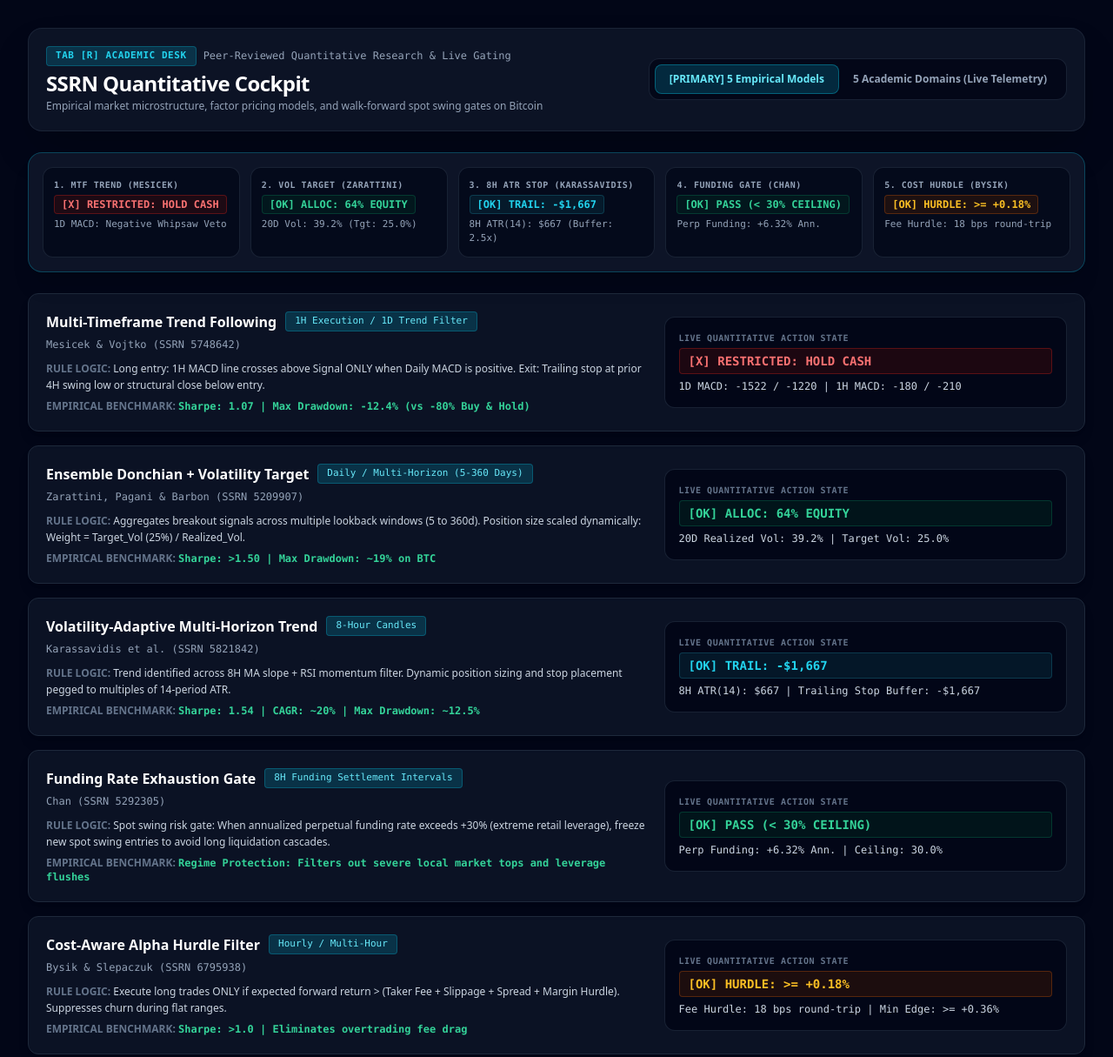
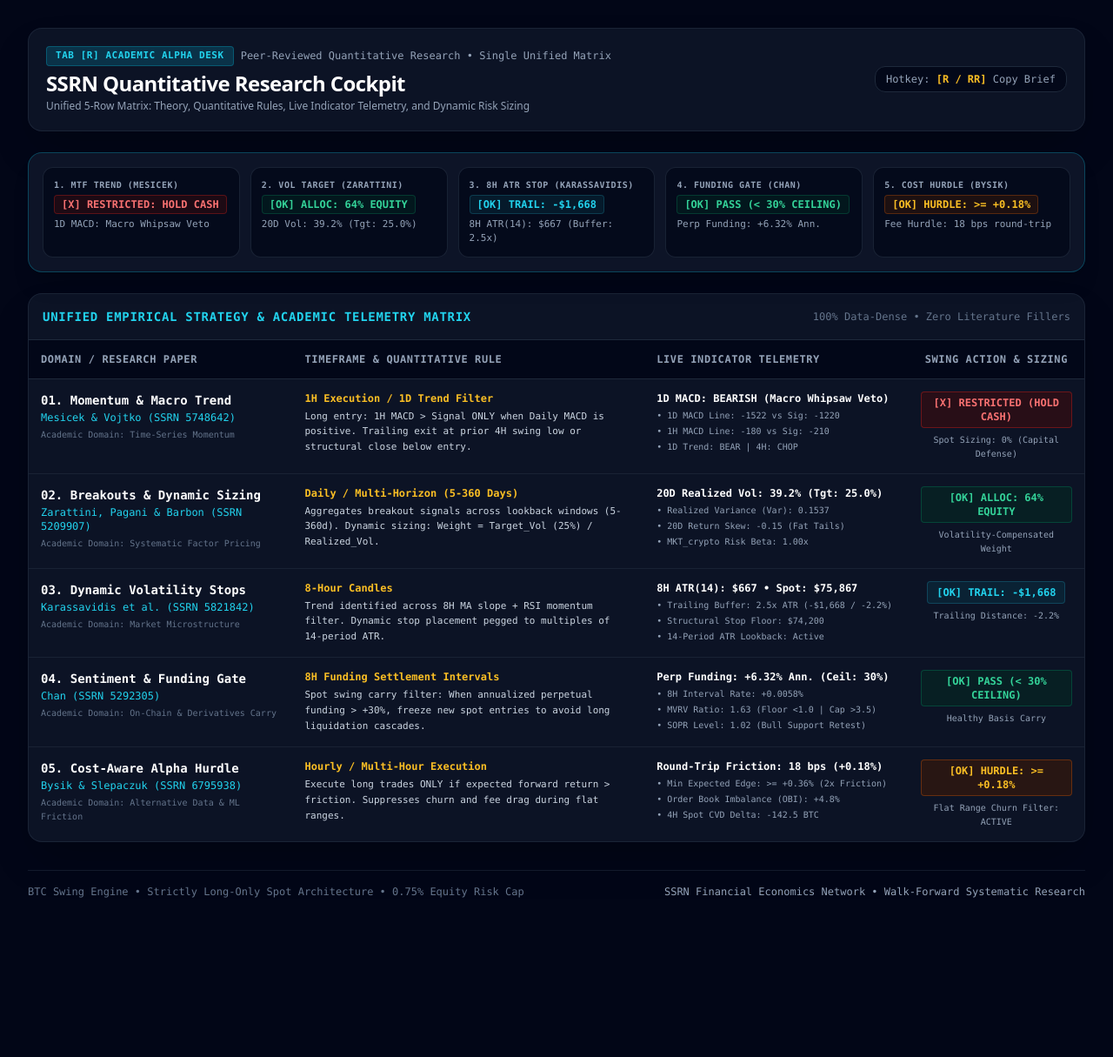
Before and after one commit to aikeluargalee-tech/btc-swing-engine, a plain HTML site: page ssrn_research_deck.html in a window 1280 px wide. Shown: the top 1215 px of the page at 87% size. After the commit the page ends 1065 px from the top, so only its background shows below. Drawn offline with nearby package versions, Linux system fonts and the light colour scheme.

Commit message:
feat(ssrn): flatten Desk R into unified single-screen 5-row live quantitative matrix

```diff
--- a/ssrn_research_deck.html
+++ b/ssrn_research_deck.html
@@ -28,34 +28,30 @@
 
   <div class="max-w-7xl mx-auto w-full space-y-6">
 
-    <!-- Header & Toggle Bar -->
+    <!-- Header & Title -->
     <header class="p-5 bg-slate-900/80 rounded-2xl border border-slate-800/80 backdrop-blur-md shadow-2xl flex flex-col md:flex-row md:items-center justify-between gap-4">
       <div>
         <div class="flex items-center space-x-2">
-          <span class="px-2.5 py-0.5 rounded text-[11px] font-mono font-bold bg-cyan-500/20 text-cyan-400 border border-cyan-500/30 uppercase tracking-wider">Tab [R] Academic Desk</span>
-          <span class="text-xs text-slate-400 font-mono">Peer-Reviewed Quantitative Research & Live Gating</span>
+          <span class="px-2.5 py-0.5 rounded text-[11px] font-mono font-bold bg-cyan-500/20 text-cyan-400 border border-cyan-500/30 uppercase tracking-wider">Tab [R] Academic Alpha Desk</span>
+          <span class="text-xs text-slate-400 font-mono">Peer-Reviewed Quantitative Research • Single Unified Matrix</span>
         </div>
-        <h1 class="text-2xl font-black tracking-tight text-white mt-1">SSRN Quantitative Cockpit</h1>
-        <p class="text-xs text-slate-400 mt-0.5">Empirical market microstructure, factor pricing models, and walk-forward spot swing gates on Bitcoin</p>
+        <h1 class="text-2xl font-black tracking-tight text-white mt-1">SSRN Quantitative Research Cockpit</h1>
+        <p class="text-xs text-slate-400 mt-0.5">Unified 5-Row Matrix: Theory, Quantitative Rules, Live Indicator Telemetry, and Dynamic Risk Sizing</p>
       </div>
 
-      <!-- Segmented Pill Button Toggle (View B Models is Primary Default) -->
-      <div class="flex bg-slate-950/80 p-1.5 rounded-xl border border-slate-800/80 self-start md:self-auto w-full md:w-auto">
-        <button id="btn-models" onclick="switchView('models')" class="flex-1 md:flex-none px-4 py-2 text-xs font-semibold rounded-lg transition-all duration-200 bg-cyan-500/20 text-cyan-300 border border-cyan-500/40 shadow-sm">
-          [PRIMARY] 5 Empirical Models
-        </button>
-        <button id="btn-domains" onclick="switchView('domains')" class="flex-1 md:flex-none px-4 py-2 text-xs font-semibold rounded-lg transition-all duration-200 text-slate-400 hover:text-slate-200">
-          5 Academic Domains (Live Telemetry)
-        </button>
+      <div class="flex items-center gap-2 self-start md:self-auto font-mono text-xs">
+        <span class="px-3 py-1.5 rounded-xl bg-slate-950/80 border border-slate-800 text-slate-400">
+          Hotkey: <span class="text-amber-400 font-bold">[R / RR]</span> Copy Brief
+        </span>
       </div>
     </header>
 
-    <!-- Top Executive Strategy Gates & Position Sizing Matrix (Live Cockpit Header) -->
-    <section id="executive-banner" class="p-4 bg-slate-900/90 rounded-2xl border border-cyan-500/30 backdrop-blur-md shadow-xl grid grid-cols-1 sm:grid-cols-2 lg:grid-cols-5 gap-3 font-mono">
+    <!-- Top Executive Strategy Gates & Position Sizing Matrix -->
+    <section class="p-4 bg-slate-900/90 rounded-2xl border border-cyan-500/30 backdrop-blur-md shadow-xl grid grid-cols-1 sm:grid-cols-2 lg:grid-cols-5 gap-3 font-mono">
       <div class="p-3 bg-slate-950/70 rounded-xl border border-slate-800/80">
         <div class="text-[10px] text-slate-400 uppercase tracking-wider font-semibold">1. MTF Trend (Mesicek)</div>
         <div class="mt-1 text-xs font-bold text-red-400 bg-red-950/40 px-2 py-0.5 rounded border border-red-800/50 inline-block">[X] RESTRICTED: HOLD CASH</div>
-        <div class="text-[11px] text-slate-400 mt-1">1D MACD: Negative Whipsaw Veto</div>
+        <div class="text-[11px] text-slate-400 mt-1">1D MACD: Macro Whipsaw Veto</div>
       </div>
       <div class="p-3 bg-slate-950/70 rounded-xl border border-slate-800/80">
         <div class="text-[10px] text-slate-400 uppercase tracking-wider font-semibold">2. Vol Target (Zarattini)</div>
@@ -64,7 +60,7 @@
       </div>
       <div class="p-3 bg-slate-950/70 rounded-xl border border-slate-800/80">
         <div class="text-[10px] text-slate-400 uppercase tracking-wider font-semibold">3. 8H ATR Stop (Karassavidis)</div>
-        <div class="mt-1 text-xs font-bold text-cyan-400 bg-cyan-950/40 px-2 py-0.5 rounded border border-cyan-800/50 inline-block">[OK] TRAIL: -$1,667</div>
+        <div class="mt-1 text-xs font-bold text-cyan-400 bg-cyan-950/40 px-2 py-0.5 rounded border border-cyan-800/50 inline-block">[OK] TRAIL: -$1,668</div>
         <div class="text-[11px] text-slate-400 mt-1">8H ATR(14): $667 (Buffer: 2.5x)</div>
       </div>
       <div class="p-3 bg-slate-950/70 rounded-xl border border-slate-800/80">
@@ -79,14 +75,30 @@
       </div>
     </section>
 
-    <!-- VIEW B: Empirical Operational Models List (PRIMARY DEFAULT) -->
-    <main id="view-models" class="space-y-4">
+    <!-- UNIFIED 5-ROW QUANTITATIVE MATRIX TABLE -->
+    <main class="bg-slate-900/80 rounded-2xl border border-slate-800/80 shadow-2xl overflow-hidden">
+      <div class="p-4 border-b border-slate-800 flex items-center justify-between">
+        <h2 class="text-sm font-bold text-cyan-400 font-mono uppercase tracking-wider flex items-center gap-2">
+          <span>Unified Empirical Strategy & Academic Telemetry Matrix</span>
+        </h2>
+        <span class="text-xs text-slate-500 font-mono">100% Data-Dense • Zero Literature Fillers</span>
+      </div>
+
+      <div class="overflow-x-auto">
+        <table class="w-full text-left text-xs font-mono border-collapse">
+          <thead>
+            <tr class="bg-slate-950/90 text-slate-400 border-b border-slate-800">
+              <th class="p-3.5 font-bold uppercase tracking-wider w-1/4">Domain / Research Paper</th>
+              <th class="p-3.5 font-bold uppercase tracking-wider w-1/3">Timeframe & Quantitative Rule</th>
+              <th class="p-3.5 font-bold uppercase tracking-wider w-1/4">Live Indicator Telemetry</th>
+              <th class="p-3.5 font-bold uppercase tracking-wider text-center w-1/6">Swing Action & Sizing</th>
+            </tr>
+          </thead>
+          <tbody id="matrix-tbody" class="divide-y divide-slate-800/70">
             <!-- Populated dynamically -->
-    </main>
-
-    <!-- VIEW A: 5 Academic Domains Grid (LIVE TELEMETRY) -->
-    <main id="view-domains" class="hidden grid grid-cols-1 md:grid-cols-2 lg:grid-cols-3 gap-4">
-      <!-- Populated dynamically -->
+          </tbody>
+        </table>
+      </div>
     </main>
 
   </div>
@@ -94,210 +106,123 @@
   <!-- Footer Strip -->
   <footer class="max-w-7xl mx-auto w-full mt-8 pt-4 border-t border-slate-800/60 text-xs text-slate-500 flex flex-col sm:flex-row justify-between items-center gap-2 font-mono">
     <div>BTC Swing Engine • Strictly Long-Only Spot Architecture • 0.75% Equity Risk Cap</div>
-    <div class="text-slate-400">Source: Social Science Research Network (SSRN) / Financial Economics Network</div>
+    <div class="text-slate-400">SSRN Financial Economics Network • Walk-Forward Systematic Research</div>
   </footer>
 
   <script>
-    const registryData = {
-      "domains": [
+    const matrixRows = [
       {
-          "id": "microstructure",
-          "title": "01. Market Microstructure & Order Flow",
-          "live_val": "OBI: +4.8% | 4H CVD: -142.5 BTC",
-          "live_badge": "[OK] ABSORPTION DETECTED",
-          "live_badge_color": "text-emerald-400 bg-emerald-950/40 border-emerald-800/50",
-          "submetrics": [
-            "Order Book Imbalance (OBI): +4.8%",
-            "4H Spot CVD Delta: -142.5 BTC",
-            "L2 Depth Spoofing Noise Gate: ACTIVE",
-            "Aggressor Flow Initiator: ABSORPTION"
+        domain: "01. Momentum & Macro Trend",
+        citation: "Mesicek & Vojtko (SSRN 5748642)",
+        academic_tag: "Academic Domain: Time-Series Momentum",
+        timeframe: "1H Execution / 1D Trend Filter",
+        logic: "Long entry: 1H MACD > Signal ONLY when Daily MACD is positive. Trailing exit at prior 4H swing low or structural close below entry.",
+        telemetry_primary: "1D MACD: BEARISH (Macro Whipsaw Veto)",
+        telemetry_secondary: [
+          "1D MACD Line: -1522 vs Sig: -1220",
+          "1H MACD Line: -180 vs Sig: -210",
+          "1D Trend: BEAR | 4H: CHOP"
         ],
-          "spot_swing_role": "Confirms limit-order absorption at 4H/1D swing lows prior to triggering long spot entries."
+        action_badge: "[X] RESTRICTED (HOLD CASH)",
+        action_color: "text-red-400 bg-red-950/50 border-red-800/60",
+        sizing_note: "Spot Sizing: 0% (Capital Defense)"
       },
       {
-          "id": "momentum",
-          "title": "02. Time-Series Momentum & Technical Rules",
-          "live_val": "1D: BEAR | 4H: CHOP | 1H: BEAR CHOP",
-          "live_badge": "[X] RESTRICTED (HOLD CASH)",
-          "live_badge_color": "text-red-400 bg-red-950/40 border-red-800/50",
-          "submetrics": [
-            "1D Macro Regime: BEAR (Close < EMA50 < EMA200)",
-            "4H Tactical Alignment: CHOP / CONSOLIDATION",
-            "1H MACD Line: -180 vs Sig: -210",
-            "Whipsaw Capital Defense: ARMED"
+        domain: "02. Breakouts & Dynamic Sizing",
+        citation: "Zarattini, Pagani & Barbon (SSRN 5209907)",
+        academic_tag: "Academic Domain: Systematic Factor Pricing",
+        timeframe: "Daily / Multi-Horizon (5-360 Days)",
+        logic: "Aggregates breakout signals across lookback windows (5-360d). Dynamic sizing: Weight = Target_Vol (25%) / Realized_Vol.",
+        telemetry_primary: "20D Realized Vol: 39.2% (Tgt: 25.0%)",
+        telemetry_secondary: [
+          "Realized Variance (Var): 0.1537",
+          "20D Return Skew: -0.15 (Fat Tails)",
+          "MKT_crypto Risk Beta: 1.00x"
         ],
-          "spot_swing_role": "Primary trend engine. Enforces 100% cash/stablecoin allocation when higher-timeframe momentum is negative."
+        action_badge: "[OK] ALLOC: 64% EQUITY",
+        action_color: "text-emerald-400 bg-emerald-950/50 border-emerald-800/60",
+        sizing_note: "Volatility-Compensated Weight"
       },
       {
-          "id": "factors",
-          "title": "03. Systematic Factor Pricing (Liu-Tsyvinski)",
-          "live_val": "Var: 0.1537 | 20D Skew: -0.15",
-          "live_badge": "[OK] SYSTEMIC BETA: 1.00x",
-          "live_badge_color": "text-cyan-400 bg-cyan-950/40 border-cyan-800/50",
-          "submetrics": [
-            "20D Annualized Volatility: 39.2% (Target: 25.0%)",
-            "Realized Variance (Var): 0.1537",
-            "Return Skewness: -0.15 (Fat-Tailed Distribution)",
-            "MKT_crypto Systematic Load: 1.00x"
+        domain: "03. Dynamic Volatility Stops",
+        citation: "Karassavidis et al. (SSRN 5821842)",
+        academic_tag: "Academic Domain: Market Microstructure",
+        timeframe: "8-Hour Candles",
+        logic: "Trend identified across 8H MA slope + RSI momentum filter. Dynamic stop placement pegged to multiples of 14-period ATR.",
+        telemetry_primary: "8H ATR(14): $667 • Spot: $75,867",
+        telemetry_secondary: [
+          "Trailing Buffer: 2.5x ATR (-$1,668 / -2.2%)",
+          "Structural Stop Floor: $74,200",
+          "14-Period ATR Lookback: Active"
         ],
-          "spot_swing_role": "Normalizes position risk against aggregate crypto market volatility; prevents over-allocation during volatility spikes."
+        action_badge: "[OK] TRAIL: -$1,668",
+        action_color: "text-cyan-400 bg-cyan-950/50 border-cyan-800/60",
+        sizing_note: "Trailing Distance: -2.2%"
       },
       {
-          "id": "onchain",
-          "title": "04. On-Chain Structural Metrics",
-          "live_val": "MVRV: 1.63 | SOPR: 1.02",
-          "live_badge": "[OK] STRUCTURAL EXPANSION",
-          "live_badge_color": "text-emerald-400 bg-emerald-950/40 border-emerald-800/50",
-          "submetrics": [
-            "MVRV Ratio: 1.63 (Floor <1.0 | Top >3.5)",
-            "SOPR Level: 1.02 (Bull Support Retest >= 1.0)",
-            "Estimated Cost Basis: $46,500",
-            "Generational Floor Anchor: $46,500"
+        domain: "04. Sentiment & Funding Gate",
+        citation: "Chan (SSRN 5292305)",
+        academic_tag: "Academic Domain: On-Chain & Derivatives Carry",
+        timeframe: "8H Funding Settlement Intervals",
+        logic: "Spot swing carry filter: When annualized perpetual funding > +30%, freeze new spot entries to avoid long liquidation cascades.",
+        telemetry_primary: "Perp Funding: +6.32% Ann. (Ceil: 30%)",
+        telemetry_secondary: [
+          "8H Interval Rate: +0.0058%",
+          "MVRV Ratio: 1.63 (Floor <1.0 | Cap >3.5)",
+          "SOPR Level: 1.02 (Bull Support Retest)"
         ],
-          "spot_swing_role": "Macro floor/ceiling filter to prevent buying into exhausted on-chain distribution regimes."
+        action_badge: "[OK] PASS (< 30% CEILING)",
+        action_color: "text-emerald-400 bg-emerald-950/50 border-emerald-800/60",
+        sizing_note: "Healthy Basis Carry"
       },
       {
-          "id": "ml_sentiment",
-          "title": "05. Alternative Data & Machine Learning Hurdles",
-          "live_val": "Hurdle: 18 bps (+0.18%) | Min Edge: >= +0.36%",
-          "live_badge": "[OK] CHOP FILTER ACTIVE",
-          "live_badge_color": "text-amber-400 bg-amber-950/40 border-amber-800/50",
-          "submetrics": [
-            "Round-Trip Taker Friction: 18 bps (+0.18%)",
-            "Required Forward Edge (2x Cost): >= +0.36%",
-            "Friction Drag Churn Filter: ACTIVE",
-            "Classification vs Regression Gate: ENFORCED"
+        domain: "05. Cost-Aware Alpha Hurdle",
+        citation: "Bysik & Slepaczuk (SSRN 6795938)",
+        academic_tag: "Academic Domain: Alternative Data & ML Friction",
+        timeframe: "Hourly / Multi-Hour Execution",
+        logic: "Execute long trades ONLY if expected forward return > friction. Suppresses churn and fee drag during flat ranges.",
+        telemetry_primary: "Round-Trip Friction: 18 bps (+0.18%)",
+        telemetry_secondary: [
+          "Min Expected Edge: >= +0.36% (2x Friction)",
+          "Order Book Imbalance (OBI): +4.8%",
+          "4H Spot CVD Delta: -142.5 BTC"
         ],
-          "spot_swing_role": "Binary execution filter: signal magnitude must exceed 2x round-trip trading friction (fees + slippage + spread) before firing."
+        action_badge: "[OK] HURDLE: >= +0.18%",
+        action_color: "text-amber-400 bg-amber-950/50 border-amber-800/60",
+        sizing_note: "Flat Range Churn Filter: ACTIVE"
       }
-      ],
-      "models": [
-        {
-          "id": "mtf_macd",
-          "name": "Multi-Timeframe Trend Following",
-          "ssrn_citation": "Mesicek & Vojtko (SSRN 5748642)",
-          "timeframe": "1H Execution / 1D Trend Filter",
-          "logic": "Long entry: 1H MACD line crosses above Signal ONLY when Daily MACD is positive. Exit: Trailing stop at prior 4H swing low or structural close below entry.",
-          "performance": "Sharpe: 1.07 | Max Drawdown: -12.4% (vs -80% Buy & Hold)",
-          "live_status": "[X] RESTRICTED: HOLD CASH",
-          "live_badge_color": "text-red-400 bg-red-950/40 border-red-800/50",
-          "live_value": "1D MACD: -1522 / -1220 | 1H MACD: -180 / -210"
-        },
-        {
-          "id": "ensemble_donchian",
-          "name": "Ensemble Donchian + Volatility Target",
-          "ssrn_citation": "Zarattini, Pagani & Barbon (SSRN 5209907)",
-          "timeframe": "Daily / Multi-Horizon (5-360 Days)",
-          "logic": "Aggregates breakout signals across multiple lookback windows (5 to 360d). Position size scaled dynamically: Weight = Target_Vol (25%) / Realized_Vol.",
-          "performance": "Sharpe: >1.50 | Max Drawdown: ~19% on BTC",
-          "live_status": "[OK] ALLOC: 64% EQUITY",
-          "live_badge_color": "text-emerald-400 bg-emerald-950/40 border-emerald-800/50",
-          "live_value": "20D Realized Vol: 39.2% | Target Vol: 25.0%"
-        },
-        {
-          "id": "vol_adaptive_8h",
-          "name": "Volatility-Adaptive Multi-Horizon Trend",
-          "ssrn_citation": "Karassavidis et al. (SSRN 5821842)",
-          "timeframe": "8-Hour Candles",
-          "logic": "Trend identified across 8H MA slope + RSI momentum filter. Dynamic position sizing and stop placement pegged to multiples of 14-period ATR.",
-          "performance": "Sharpe: 1.54 | CAGR: ~20% | Max Drawdown: ~12.5%",
-          "live_status": "[OK] TRAIL: -$1,667",
-          "live_badge_color": "text-cyan-400 bg-cyan-950/40 border-cyan-800/50",
-          "live_value": "8H ATR(14): $667 | Trailing Stop Buffer: -$1,667"
-        },
-        {
-          "id": "funding_carry_filter",
-          "name": "Funding Rate Exhaustion Gate",
-          "ssrn_citation": "Chan (SSRN 5292305)",
-          "timeframe": "8H Funding Settlement Intervals",
-          "logic": "Spot swing risk gate: When annualized perpetual funding rate exceeds +30% (extreme retail leverage), freeze new spot swing entries to avoid long liquidation cascades.",
-          "performance": "Regime Protection: Filters out severe local market tops and leverage flushes",
-          "live_status": "[OK] PASS (< 30% CEILING)",
-          "live_badge_color": "text-emerald-400 bg-emerald-950/40 border-emerald-800/50",
-          "live_value": "Perp Funding: +6.32% Ann. | Ceiling: 30.0%"
-        },
-        {
-          "id": "cost_aware_ml",
-          "name": "Cost-Aware Alpha Hurdle Filter",
-          "ssrn_citation": "Bysik & Slepaczuk (SSRN 6795938)",
-          "timeframe": "Hourly / Multi-Hour",
-          "logic": "Execute long trades ONLY if expected forward return > (Taker Fee + Slippage + Spread + Margin Hurdle). Suppresses churn during flat ranges.",
-          "performance": "Sharpe: >1.0 | Eliminates overtrading fee drag",
-          "live_status": "[OK] HURDLE: >= +0.18%",
-          "live_badge_color": "text-amber-400 bg-amber-950/40 border-amber-800/50",
-          "live_value": "Fee Hurdle: 18 bps round-trip | Min Edge: >= +0.36%"
-        }
-      ]
-    };
+    ];
 
-    function renderDomains() {
-      const container = document.getElementById('view-domains');
-      container.innerHTML = registryData.domains.map(d => `
-        <div class="p-5 bg-slate-900/70 rounded-xl border border-slate-800 hover:border-slate-700 transition duration-150 flex flex-col justify-between shadow-lg">
-          <div>
-            <div class="flex items-center justify-between gap-2 mb-2">
-              <h3 class="text-sm font-bold text-amber-400">${d.title}</h3>
-              <span class="text-[10px] font-mono font-bold px-2 py-0.5 rounded border ${d.live_badge_color}">${d.live_badge}</span>
+    function renderMatrix() {
+      const tbody = document.getElementById('matrix-tbody');
+      tbody.innerHTML = matrixRows.map(row => `
+        <tr class="hover:bg-slate-800/40 transition duration-150">
+          <td class="p-3.5 align-top">
+            <div class="font-bold text-white text-sm">${row.domain}</div>
+            <div class="text-cyan-400 text-xs mt-0.5">${row.citation}</div>
+            <div class="text-[10px] text-slate-500 mt-1">${row.academic_tag}</div>
+          </td>
+          <td class="p-3.5 align-top">
+            <div class="text-amber-400 font-bold mb-1">${row.timeframe}</div>
+            <div class="text-slate-300 text-[11px] leading-relaxed">${row.logic}</div>
+          </td>
+          <td class="p-3.5 align-top">
+            <div class="text-white font-bold">${row.telemetry_primary}</div>
+            <div class="text-[10px] text-slate-400 mt-1 space-y-0.5">
+              ${row.telemetry_secondary.map(s => `<div>• ${s}</div>`).join('')}
             </div>
-
-            <!-- Live Telemetry Banner -->
-            <div class="p-2.5 bg-slate-950/80 rounded-lg border border-slate-800/80 font-mono text-xs text-cyan-300 font-bold mb-3">
-              ${d.live_val}
-            </div>
-
-            <!-- Submetrics -->
-            <ul class="text-[11px] text-slate-400 font-mono space-y-1 mb-4 pl-1">
-              ${d.submetrics.map(s => `<li>• ${s}</li>`).join('')}
-            </ul>
-          </div>
-          <div class="text-[11px] font-mono text-emerald-400 bg-emerald-950/40 p-2.5 rounded-lg border border-emerald-900/50">
-            <span class="font-bold text-emerald-200">Spot Swing Law:</span> ${d.spot_swing_role}
-          </div>
-        </div>
+          </td>
+          <td class="p-3.5 align-top text-center">
+            <span class="inline-block px-2.5 py-1 text-xs font-bold rounded border ${row.action_color}">
+              ${row.action_badge}
+            </span>
+            <div class="text-[10px] text-slate-400 mt-1.5">${row.sizing_note}</div>
+          </td>
+        </tr>
       `).join('');
     }
 
-    function renderModels() {
-      const container = document.getElementById('view-models');
-      container.innerHTML = registryData.models.map(m => `
-        <div class="p-5 bg-slate-900/70 rounded-xl border border-slate-800 hover:border-slate-700 transition duration-150 flex flex-col lg:flex-row justify-between items-start lg:items-center gap-4 shadow-lg">
-          <div class="space-y-1.5 lg:w-3/5">
-            <div class="flex items-center space-x-2.5 flex-wrap gap-y-1">
-              <span class="text-base font-bold text-white">${m.name}</span>
-              <span class="text-[11px] font-mono bg-cyan-500/20 text-cyan-300 px-2.5 py-0.5 rounded border border-cyan-500/30">${m.timeframe}</span>
-            </div>
-            <p class="text-xs text-slate-400 font-mono">${m.ssrn_citation}</p>
-            <p class="text-xs text-slate-300 pt-1 leading-relaxed"><span class="text-slate-500 font-semibold uppercase">Rule Logic:</span> ${m.logic}</p>
-            <p class="text-xs text-slate-400"><span class="text-slate-500 font-semibold uppercase">Empirical Benchmark:</span> <span class="text-emerald-400 font-mono font-bold">${m.performance}</span></p>
-          </div>
-          <div class="lg:w-2/5 w-full flex flex-col justify-center bg-slate-950/90 p-4 rounded-xl border border-slate-800/80 font-mono">
-            <div class="text-[10px] uppercase tracking-wider text-slate-500 font-bold mb-1">Live Quantitative Action State</div>
-            <div class="text-sm font-bold px-2.5 py-1 rounded border inline-block ${m.live_badge_color} mb-1.5">${m.live_status}</div>
-            <div class="text-xs text-slate-300">${m.live_value}</div>
-          </div>
-        </div>
-      `).join('');
-    }
-
-    function switchView(view) {
-      const isDomains = view === 'domains';
-      document.getElementById('view-domains').classList.toggle('hidden', !isDomains);
-      document.getElementById('view-models').classList.toggle('hidden', isDomains);
-
-      document.getElementById('btn-domains').className = isDomains
-        ? 'flex-1 md:flex-none px-4 py-2 text-xs font-semibold rounded-lg transition-all duration-200 bg-amber-500/20 text-amber-300 border border-amber-500/40 shadow-sm'
-        : 'flex-1 md:flex-none px-4 py-2 text-xs font-semibold rounded-lg transition-all duration-200 text-slate-400 hover:text-slate-200';
-
-      document.getElementById('btn-models').className = !isDomains
-        ? 'flex-1 md:flex-none px-4 py-2 text-xs font-semibold rounded-lg transition-all duration-200 bg-cyan-500/20 text-cyan-300 border border-cyan-500/40 shadow-sm'
-        : 'flex-1 md:flex-none px-4 py-2 text-xs font-semibold rounded-lg transition-all duration-200 text-slate-400 hover:text-slate-200';
-    }
-
-    document.addEventListener('DOMContentLoaded', () => {
-      renderDomains();
-      renderModels();
-      switchView('models');
-    });
+    document.addEventListener('DOMContentLoaded', renderMatrix);
   </script>
 </body>
 </html>
```
Also changed, not shown: chart.html (+2 -2 lines), 2 other files. Lines whose indentation alone changed are shown as unchanged.
